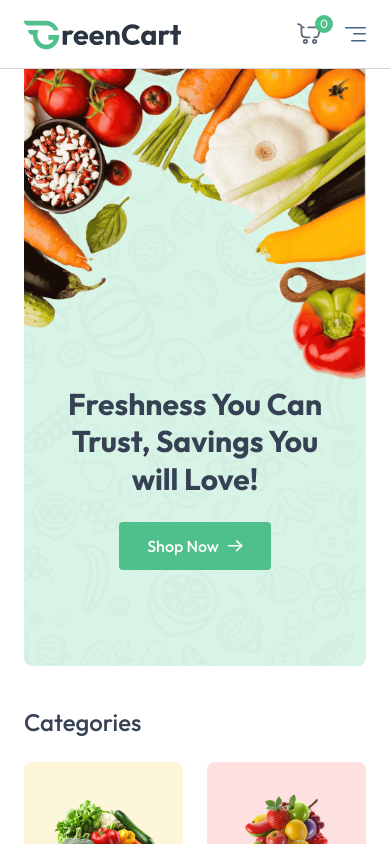
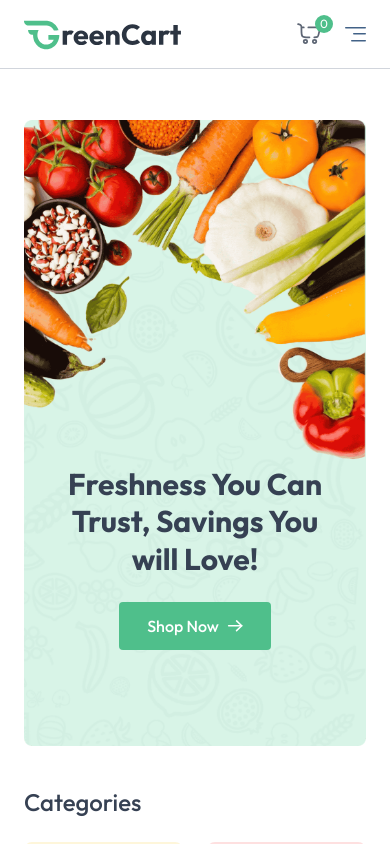
Before and after one commit to Hawzz7/Grocery-App---Copy, a React (Vite) app in the folder client/: page / in a window 390 px wide. Shown: the top 844 px of the page. Built offline with nearby package versions, Linux system fonts and the light colour scheme; no server answers.

Commit message:
minor chnage in app.jsx

```diff
--- a/client/src/App.jsx
+++ b/client/src/App.jsx
@@ -29,7 +29,7 @@ const App = () => {
       <Toaster />
 
       <div
-        className={`${isSellerPath ? "" : "px-6 md:px-16 lg:px-24 xl:px-32 sm:pt-24"}`}
+        className={`${isSellerPath ? "" : "px-6 md:px-16 lg:px-24 xl:px-32 pt-20 sm:pt-24"}`}
       >
         <Routes>
           <Route path="/" element={<Home />} />
```
